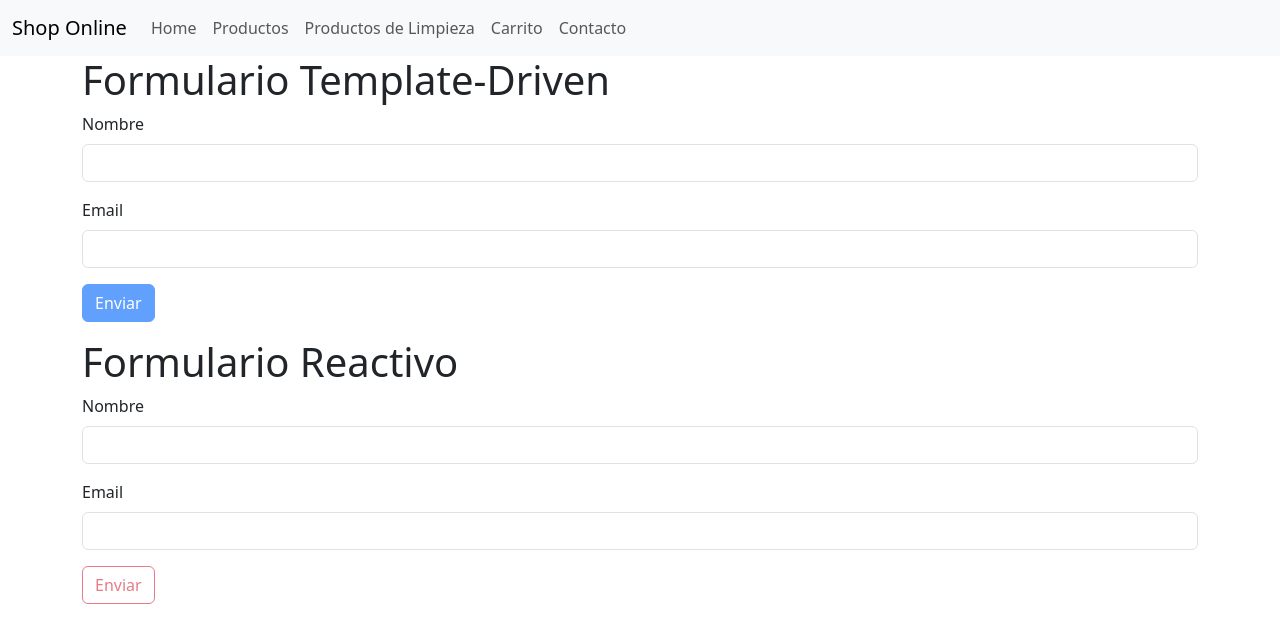
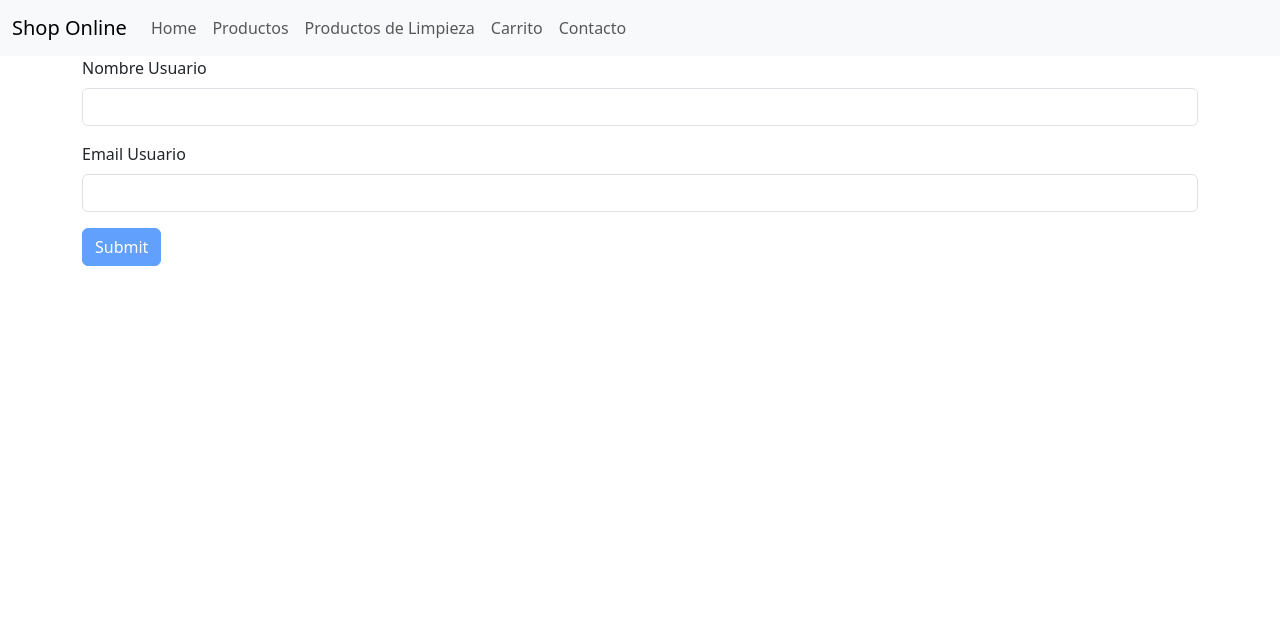
Before and after one commit to RFerreiraN/landing-mock-api, an Angular app: page /contacto in a window 1280 px wide. Shown: the top 642 px of the page. Built offline with nearby package versions, Linux system fonts and the light colour scheme.

Commit message:
refactor

```diff
--- a/src/app/contacto/contacto.component.html
+++ b/src/app/contacto/contacto.component.html
@@ -1,43 +1,21 @@
 <div class="container">
-  <h1>Formulario Template-Driven</h1>
-  <form #miFomrulario="ngForm" (ngSubmit)="enviar(miFomrulario)">
-    <div class="mb-3">
-      <label for="name" class="form-label">Nombre</label>
-      <input type="text" class="form-control" id="name" [(ngModel)]="usuario.nombre" #nombre="ngModel" name="nombre"
-        required>
-      <div *ngIf="!nombre.valid && nombre.touched" class="text-danger small">
-        Este Campo es Obligatorio
-      </div>
-    </div>
-    <div class="mb-3">
-      <label for="email" class="form-label">Email</label>
-      <input type="text" class="form-control" id="email" [(ngModel)]="usuario.email" #email="ngModel" name="email" email
-        required>
-      <div *ngIf="!email.valid && email.touched" class="text-danger small">
-        Este Campo es Obligatorio
-      </div>
-    </div>
-    <button type="submit" class="btn btn-primary" [disabled]="miFomrulario.invalid">Enviar</button>
-  </form>
+  <form [formGroup]="formularioContacto" (ngSubmit)="enviar(formularioContacto)">
+  <div class="mb-3">
+    <label for="nombre" class="form-label">Nombre Usuario</label>
+    <input [ngClass]="{'is-invalid' : hasError('nombre', 'required') || hasError('nombre', 'minlength') }" type="text" class="form-control" id="nombre" formControlName="nombre">
+    <!-- <div class="text-danger small" *ngIf="formularioContacto.get('nombre')?.hasError('required') && formularioContacto.get('nombre')?.touched">Nombre Requerido</div>
+    <div class="text-danger small" *ngIf="formularioContacto.get('nombre')?.hasError('minlength')">Nombre Requiere mínimo 6 caracteres</div> -->
+    <div class="text-danger small" *ngIf="hasError('nombre', 'required')">Nombre Requerido</div>
+    <div class="text-danger small" *ngIf="hasError('nombre', 'minlength')">Nombre Requiere mínimo 6 caracteres</div>
+  </div>
+
+  <div class="mb-3">
+    <label for="email" class="form-label">Email Usuario</label>
+    <input [ngClass]="{'is-invalid' : hasError('email', 'required') || hasError('email', 'email')}" type="text" class="form-control" id="email" formControlName="email">
+    <div class="text-danger small" *ngIf="hasError('email', 'required')">Email Requerido</div>
+    <div class="text-danger small" *ngIf="hasError('email', 'email')">Formato Inválido de Email</div>
+  </div>
+
+  <button type="submit" class="btn btn-primary" [disabled]="!formularioContacto.valid">Submit</button>
+</form>
 </div>
-
-
-<div class="container mt-3">
-  <h1 class="mt-3">Formulario Reactivo</h1>
-  <form [formGroup]="formularioContacto" (ngSubmit)="enviarReactivo(formularioContacto)">
-    <div class="mb-3">
-      <label for="name" class="form-label">Nombre</label>
-      <input type="text" class="form-control" id="name" name="nombre" formControlName="nombre">
-    </div>
-    <div class="text-danger" *ngIf="formularioContacto.get('nombre')?.hasError('required') && formularioContacto.get('nombre')?.touched">Nombre Requerido</div>
-    <div class="text-danger" *ngIf="formularioContacto.get('nombre')?.hasError('minlength')">Nombre Requiere mínimo 5 caracteres</div>
-    <div class="mb-3">
-      <label for="email1" class="form-label">Email</label>
-      <input type="text" class="form-control" id="email1" formControlName="email">
-    </div>
-    <div class="text-danger" *ngIf="formularioContacto.get('email')?.hasError('required') && formularioContacto.get('email')?.touched">Email Requerido</div>
-    <div class="text-danger" *ngIf="formularioContacto.get('email')?.hasError('email')">Formato de Email Invalido</div>
-
-    <button type="submit" class="btn btn-outline-danger" [disabled]="formularioContacto.invalid">Enviar</button>
-  </form>
-</div>
--- a/src/app/contacto/contacto.component.ts
+++ b/src/app/contacto/contacto.component.ts
@@ -1,5 +1,5 @@
 import { Component } from '@angular/core';
-import { FormGroup, FormBuilder, Validators } from '@angular/forms';
+import { FormBuilder, FormGroup, Validators } from '@angular/forms';
 
 @Component({
   selector: 'app-contacto',
@@ -7,42 +7,24 @@ import { FormGroup, FormBuilder, Validators } from '@angular/forms';
   styleUrls: ['./contacto.component.css']
 })
 export class ContactoComponent {
+  formularioContacto: FormGroup;
+  constructor(private fb: FormBuilder) {
+    this.formularioContacto = this.fb.group({
+      nombre : ['', [Validators.required, Validators.minLength(6)]],
+      email : ['', [Validators.required, Validators.email]]
+    })
+    }
 
-  formularioContacto: FormGroup;
-
-  constructor(private form: FormBuilder) {
-    // Formulario Reactivo
-    this.formularioContacto = this.form.group({
-      nombre: ['', [Validators.required, Validators.minLength(5)]],
-      email: ['', [Validators.required, Validators.email]]
-    })
-
+  enviar( form : FormGroup ){
+      if (form.invalid) {
+    form.markAllAsTouched();
+    return;
   }
-
-  enviarReactivo(form : FormGroup) {
     console.log(form.value)
     form.reset()
   }
 
-
-  //Formulario de Plantilla
-
-  public usuario = {
-    nombre: '',
-    email: ''
+  hasError( controlItemForm : string, typeError : string){
+    return this.formularioContacto.get(controlItemForm)?.hasError(typeError) && this.formularioContacto.get(controlItemForm)?.touched
   }
-
-  resetForm(form: any) {
-    form.resetForm()
-  }
-
-  enviar(form: any) {
-    if (form.valid) {
-      console.log('Formulario válido: ', this.usuario)
-    } else {
-      console.log('Formulario inválido')
-    }
-    this.resetForm(form)
-  }
-
 }
--- a/src/app/productos-detalle/productos-detalle.component.html
+++ b/src/app/productos-detalle/productos-detalle.component.html
@@ -3,6 +3,9 @@
   <img src={{productoDetalle?.image}} class="card-img-top" alt={{productoDetalle?.title}}>
   <div class="card-body">
     <h5 class="card-title">{{productoDetalle?.title}}</h5>
-    <a class="btn btn-outline-primary">Agregar a Carrito</a>
+    <div class="btn-group">
+      <a class="btn btn-outline-primary">Agregar a Carrito</a>
+      <a class="btn btn-outline-success" [routerLink]="['/productos']">Volver</a>
+    </div>
   </div>
 </div>
```
